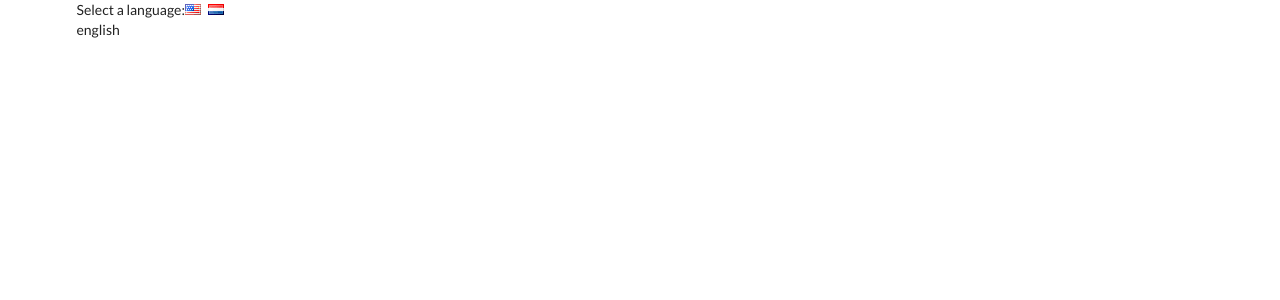
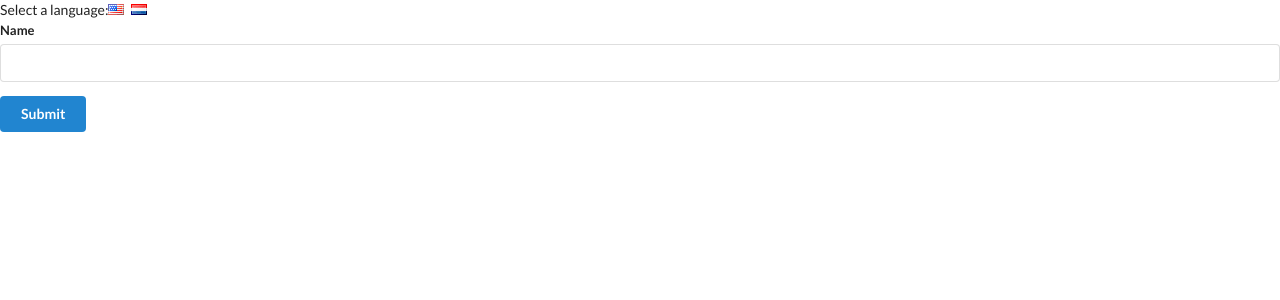
Before and after one commit to lakate1/translate, a React (Create React App) app: page / in a window 1280 px wide. Shown: the top 300 px of the page. Built offline with nearby package versions, Linux system fonts and the light colour scheme.

Commit message:
Created new components

```diff
--- a/src/components/App.js
+++ b/src/components/App.js
@@ -1,4 +1,5 @@
 import React from "react";
+import UserCreate from "./UserCreate";
 
 class App extends React.Component {
     state = { language: "english"};
@@ -9,15 +10,13 @@ class App extends React.Component {
 
     render() {
         return (
-            <div className="ui container">
+            <div ClassName="ui container">
                 <div>
-
-
                     Select a language:
                     <i className="flag us" onClick={() => this.onLanguageChange("English")} />
                     <i className="flag nl" onClick={() => this.onLanguageChange("Dutch")} />
                 </div>
-                {this.state.language}
+                <UserCreate />
             </div>
         );
     }
--- /dev/null
+++ b/src/components/Button.js
@@ -0,0 +1,11 @@
+import React from "react";
+
+class Button extends React.Component {
+    render() {
+        return (
+            <button className="ui button primary">Submit</button>
+        )
+    }
+}
+
+export default Button;
--- /dev/null
+++ b/src/components/Field.js
@@ -0,0 +1,14 @@
+import React from "react";
+
+class Field extends React.Component {
+    render() {
+        return (
+            <div className="ui field">
+                <label>Name</label>
+                <input />
+            </div>
+        );
+    }
+}
+
+export default Field;
--- /dev/null
+++ b/src/components/UserCreate.js
@@ -0,0 +1,14 @@
+import React from "react";
+import Field from "./Field";
+import Button from "./Button";
+
+const UserCreate = () => {
+    return (
+        <div className="ui form">
+            <Field />
+            <Button />
+        </div>
+    );
+};
+
+export default UserCreate;
```
